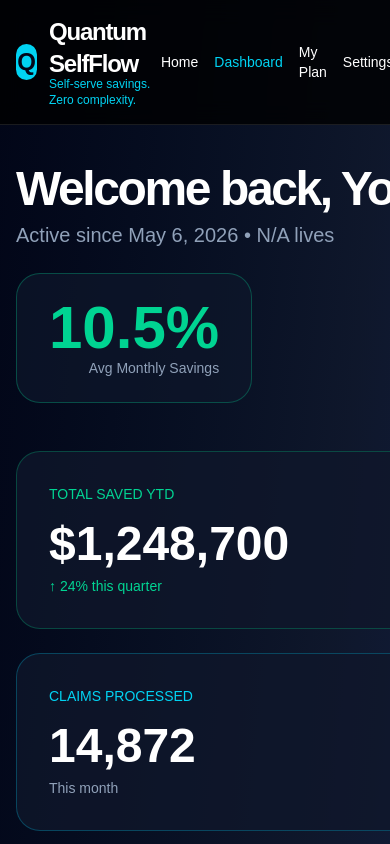
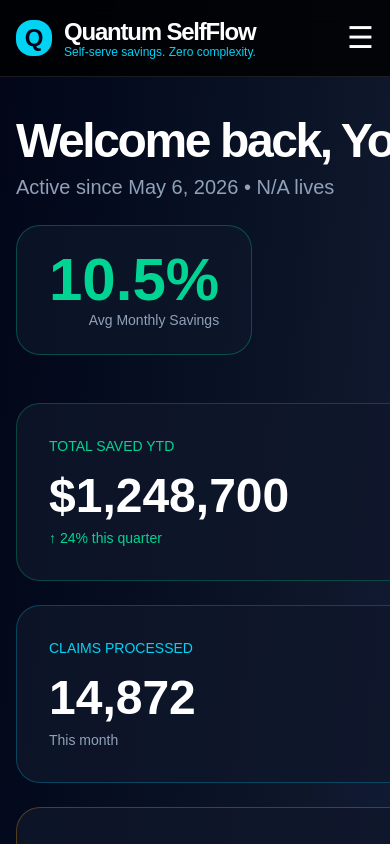
Before and after one commit to ryunstuart/quantum-selfflow, a Next.js app in the folder frontend/: page /dashboard in a window 390 px wide. Shown: the top 844 px of the page. Built offline with nearby package versions, Linux system fonts and the light colour scheme.

Commit message:
Full dashboard with mobile hamburger menu

```diff
--- a/frontend/app/dashboard/page.tsx
+++ b/frontend/app/dashboard/page.tsx
@@ -7,6 +7,7 @@ export default function Dashboard() {
   const [user, setUser] = useState<any>(null);
   const [showAddModal, setShowAddModal] = useState(false);
   const [newEmployeeCount, setNewEmployeeCount] = useState('');
+  const [mobileMenuOpen, setMobileMenuOpen] = useState(false);
 
   useEffect(() => {
     const saved = localStorage.getItem('selfflow_user');
@@ -46,14 +47,36 @@ export default function Dashboard() {
             </div>
           </Link>
 
-          <div className="flex items-center gap-4 md:gap-8 text-sm font-medium">
+          {/* Desktop Nav */}
+          <div className="hidden md:flex items-center gap-6 text-sm font-medium">
             <Link href="/" className="hover:text-cyan-400">Home</Link>
             <Link href="/dashboard" className="text-cyan-400 font-medium">Dashboard</Link>
             <Link href="/myplan" className="hover:text-cyan-400">My Plan</Link>
             <Link href="/settings" className="hover:text-cyan-400">Settings</Link>
             <button onClick={logout} className="text-red-400 hover:text-red-500">Logout</button>
           </div>
+
+          {/* Mobile Hamburger */}
+          <button
+            onClick={() => setMobileMenuOpen(!mobileMenuOpen)}
+            className="md:hidden text-3xl focus:outline-none"
+          >
+            {mobileMenuOpen ? '✕' : '☰'}
+          </button>
         </div>
+
+        {/* Mobile Menu */}
+        {mobileMenuOpen && (
+          <div className="md:hidden border-t border-white/10 bg-black/95 py-8">
+            <div className="flex flex-col gap-6 text-center text-lg font-medium">
+              <Link href="/" className="hover:text-cyan-400 py-2" onClick={() => setMobileMenuOpen(false)}>Home</Link>
+              <Link href="/dashboard" className="hover:text-cyan-400 py-2" onClick={() => setMobileMenuOpen(false)}>Dashboard</Link>
+              <Link href="/myplan" className="hover:text-cyan-400 py-2" onClick={() => setMobileMenuOpen(false)}>My Plan</Link>
+              <Link href="/settings" className="hover:text-cyan-400 py-2" onClick={() => setMobileMenuOpen(false)}>Settings</Link>
+              <button onClick={() => { logout(); setMobileMenuOpen(false); }} className="text-red-400 py-2">Logout</button>
+            </div>
+          </div>
+        )}
       </nav>
 
       <div className="max-w-7xl mx-auto px-4 md:px-6 py-10 flex-1">
```
